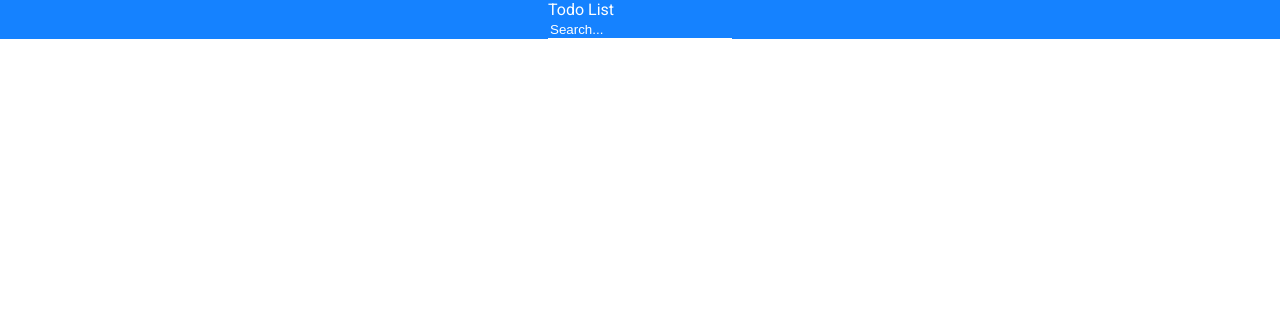
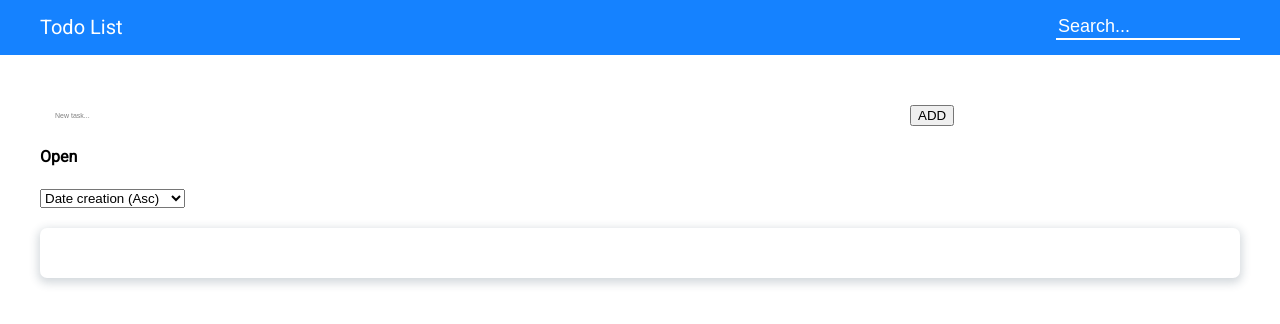
Before and after one commit to Xaerive/js2, a website built with webpack: page src/index.html in a window 1280 px wide. Built offline with nearby package versions, Linux system fonts and the light colour scheme; some icons are missing; files whose address does not match are found by name.

Commit message:
RRRRRRRRRRRRRRRRRRRRRRR

```diff
--- a/src/index.html
+++ b/src/index.html
@@ -14,12 +14,33 @@
     <div class="container">
       <div class="logo">
       Todo List
-      </div>
-    <div class="search">
-        <input type="text" placeholder="Search...">
-        <i class="fa fa-search" aria-hidden="true"></i>
+        </div>
+          <div class="search">
+          <input type="text" placeholder="Search...">
+          <i class="fa fa-search" aria-hidden="true"></i>
         </div>
       </div>
     </header>
+    <div class="container">
+      <section class = "new-task-section">
+        <input type="text" placeholder="New task...">
+        <button>ADD</button>
+      </section>
+  <section class = "open-section">
+<div class = "open-task-section-header">
+  <h4>Open</h4>
+<select>
+  <option value = "asc" >Date creation (Asc)  </option>
+    <option value = "desc"> Date creation (Desc)  </option>
+</select>
+</div>
+<section class="tasks">
+  <div class="task">
+
+  </div>
+</section>
+</section>
+  </section>
+      </div>
   </body>
 </html>
--- a/src/style.css
+++ b/src/style.css
@@ -11,9 +11,10 @@ header {
 
 .container {
 max-width: 1200px;
+width: 1200px;
 margin:auto
 }
-header.container{
+header .container{
 display:flex;
 justify-content: space-between;
 padding:15px 0 ;
@@ -21,7 +22,7 @@ padding:15px 0 ;
 
 .logo {
   color:white;
-  front-size: 20px;
+  font-size: 20px;
 }
 
 .search input {
@@ -30,7 +31,7 @@ padding:15px 0 ;
   border-color: white;
   color: wheat;
   outline: none;
-  front-size: 18px;
+  font-size: 18px;
   width: 180px
 }
 
@@ -38,4 +39,59 @@ padding:15px 0 ;
 .search input::placeholder {
   color:white
 }
-.search .fa-search
+.search .fa-search {
+color:white
+}
+.search {
+border-width: 0 0 1px 0;
+  border-color: white;
+  border-style: solid;
+}
+.new-task-section {
+  margin-top: 50px;
+  display: flex;
+}
+
+.new-task-section input {
+  outline: none;
+  border-width: 0 0 1px ;
+  padding: 10px;
+  border-color: lightgray;
+  width: 70%;
+  color: gray;
+  font-size: 7px;
+}
+
+
+.new-task-section input::placeholder {
+  color:gray;
+}
+
+  .new-task-section input{
+    background-color: white;
+    border: 1px ;
+    padding: 5px 15px;
+  }
+
+
+  .open-task-section-header-select {
+    border-width: 0 0 1px;
+    border-color: lightgrey;
+    font-size: 15px ;
+   padding: 5px 15px
+  }
+
+.tasks {
+  margin-top: 20px;
+  width: 1200px;
+}
+  .task {
+    width: 1200px;
+    height: 50px;
+    border-width: 0px 0px 0px 0px;
+    border-radius: 7px;
+    border-color:none;
+    -webkit-box-shadow: 0px 3px 10px 2px rgba(34, 60, 80, 0.2);
+-moz-box-shadow: 0px 3px 10px 2px rgba(34, 60, 80, 0.2);
+box-shadow: 0px 3px 10px 2px rgba(34, 60, 80, 0.2);
+  }
```
